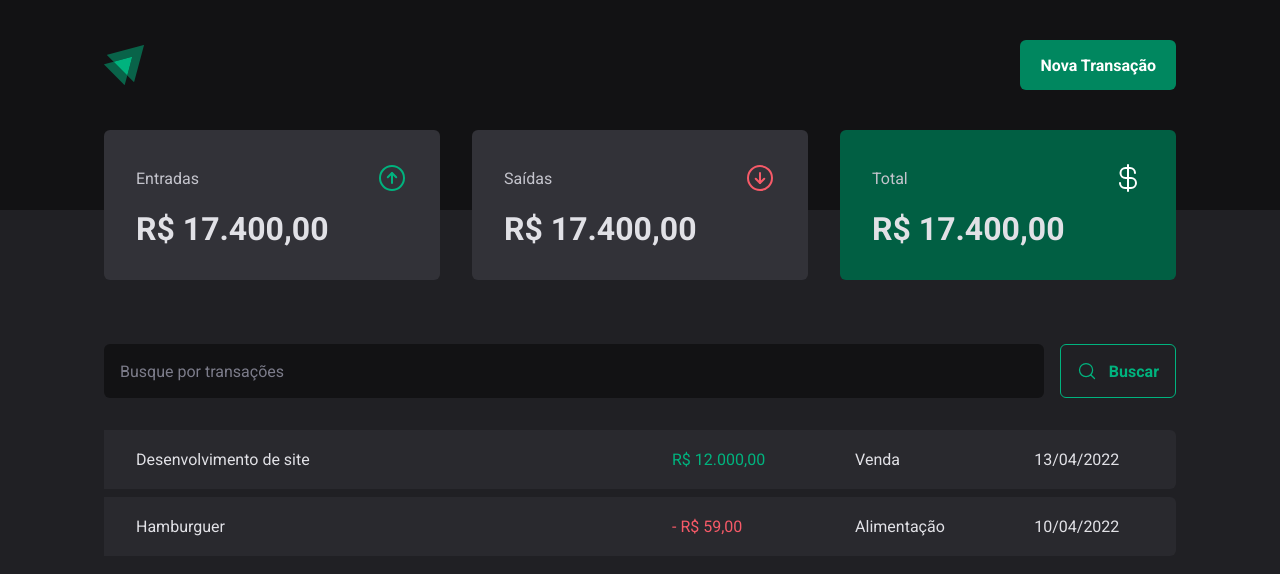
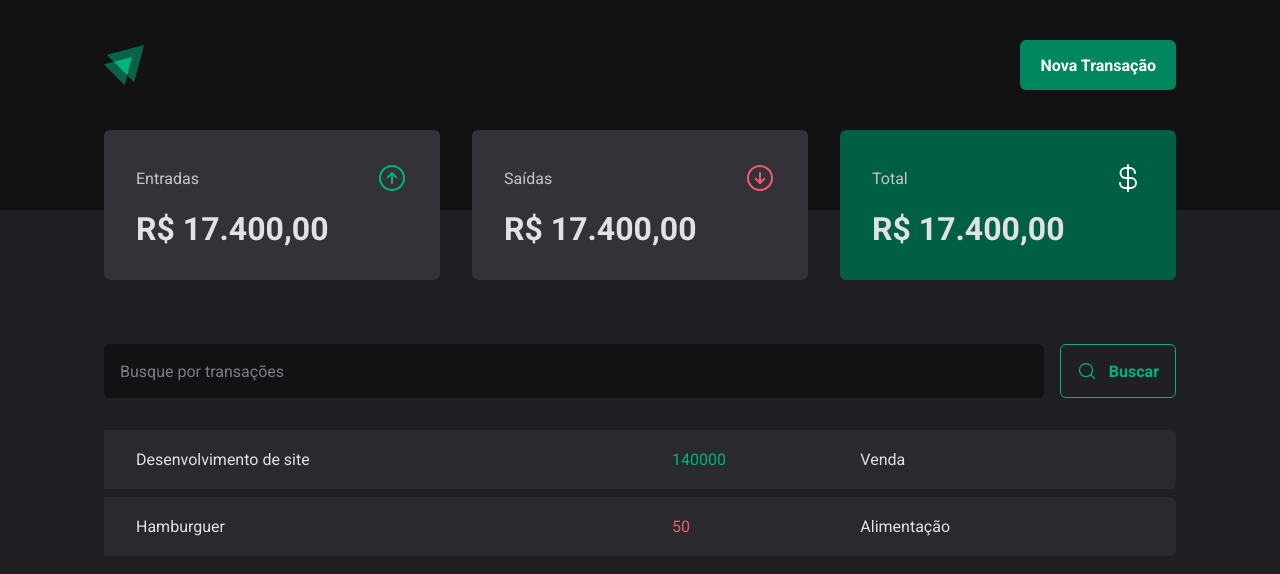
Before and after one commit to V-Matheus/DT-MONEY, a React (Vite) app: page / in a window 1280 px wide. Shown: the top 574 px of the page. Built offline with nearby package versions, Linux system fonts and the light colour scheme; data requests are answered from the project's data file; a web font is replaced by a local one.

Commit message:
Realizando requisicao http

```diff
--- a/src/pages/Transactions/index.tsx
+++ b/src/pages/Transactions/index.tsx
@@ -1,3 +1,4 @@
+import { useEffect, useState } from 'react';
 import { Header } from '../../components/Header';
 import { Summary } from '../../components/Summary/index.';
 import { SearchForm } from './Components/SearchForm';
@@ -7,7 +8,29 @@
   TransationsTable,
 } from './styles';
 
+interface Transaction {
+  id: number;
+  description: string;
+  type: 'income' | 'outcome';
+  price: number;
+  category: string;
+  createdAt: string;
+}
+
 export function Transactions() {
+  const [transactions, setTransactions] = useState<Transaction[]>([]);
+
+  async function loadTransactions() {
+    const response = await fetch('http://localhost:3000/transactions');
+    const data = await response.json();
+
+    setTransactions(data);
+  }
+
+  useEffect(() => {
+    loadTransactions();
+  }, []);
+
   return (
     <div>
       <Header />
@@ -18,23 +41,20 @@
 
         <TransationsTable>
           <tbody>
-            <tr>
-              <td width="50%">Desenvolvimento de site</td>
-              <td>
-                <PriceHightlight variant="income">R$ 12.000,00</PriceHightlight>
-              </td>
-              <td>Venda</td>
-              <td>13/04/2022</td>
-            </tr>
-
-            <tr>
-              <td width="50%">Hamburguer</td>
-              <td>
-                <PriceHightlight variant="outcome">- R$ 59,00</PriceHightlight>
-              </td>
-              <td>Alimentação</td>
-              <td>10/04/2022</td>
-            </tr>
+            {transactions.map((transaction) => {
+              return (
+                <tr key={transaction.id}>
+                  <td width="50%">{transaction.description}</td>
+                  <td>
+                    <PriceHightlight variant={transaction.type}>
+                      {transaction.price}
+                    </PriceHightlight>
+                  </td>
+                  <td>{transaction.category}</td>
+                  <td>{transaction.createdAt}</td>
+                </tr>
+              );
+            })}
           </tbody>
         </TransationsTable>
       </TransationsContainer>
```
